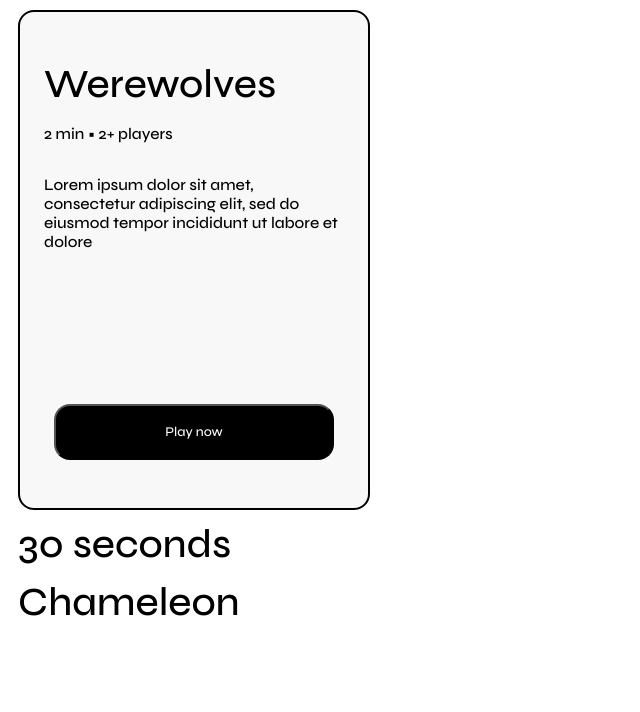
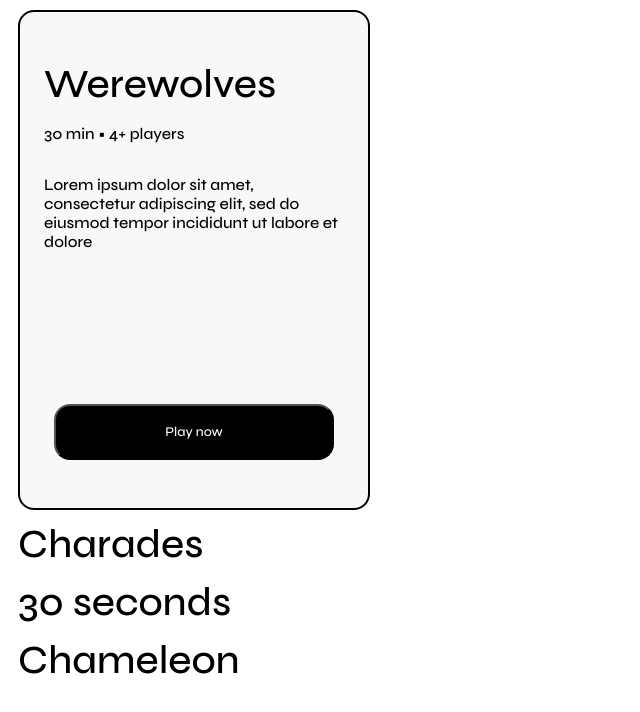
Before and after one commit to kleinbroodje/wabg, a Vue app: page / in a window 1280 px wide. Both pictures are taken after a click on the button "Werewolves". Shown: the top 712 px of the page, without its empty margins (0-640 px from the left). Built offline with nearby package versions, Linux system fonts and the light colour scheme; the HTML template or start-up script is replaced by a standard one.

Commit message:
added unified types for card preview + emits to hide other cards

```diff
--- a/package.json
+++ b/package.json
@@ -19,6 +19,7 @@
     "@vitejs/plugin-vue": "^6.0.3",
     "@vue/tsconfig": "^0.8.1",
     "npm-run-all2": "^8.0.4",
+    "sass": "^1.97.3",
     "typescript": "~5.9.3",
     "vite": "^7.3.1",
     "vite-plugin-vue-devtools": "^8.0.5",
--- /dev/null
+++ b/src/commons/types.ts
@@ -0,0 +1,7 @@
+export interface IGamePreview {
+    id: number,
+    title: string,
+    description: string,
+    duration: number,
+    players: [number, number],  // min-max (2+ for example would be [2, 999])
+}
--- a/src/components/GamePreview.vue
+++ b/src/components/GamePreview.vue
@@ -1,15 +1,29 @@
 <script setup lang="ts">
-import { ref } from 'vue';
+import { computed } from 'vue';
+import type { IGamePreview } from '@/commons/types';
 
-defineProps({
-    title: String,
-    description: String,
-})
+// props
+const props = defineProps<IGamePreview & { openCardIndex: number }>()
 
-const isOpen = ref(false)
+// emits
+const emit = defineEmits<{
+    (e: "setOpen", id: number): void
+}>()
 
+// refs
+
+
+// computers
+const formattedPlayers = computed(() => `${props.players[0]}` + (
+    props.players[1] === 999
+    ? "+"
+    : `- ${props.players[1]}`
+) + " players")
+const isOpen = computed(() => props.openCardIndex === props.id)
+
+// functions
 function toggleOpen() {
-    isOpen.value = !isOpen.value
+    emit("setOpen", props.id)
 }
 
 </script>
@@ -17,19 +31,22 @@ function toggleOpen() {
 <template>
     <div class="card" :class="{ open: isOpen }">
         <button id="toggle-button" @click="toggleOpen">{{ title }}</button>
-        <p v-if="isOpen">2 min • 2+ players</p>
-        <p v-if="isOpen" id="description">{{ description }}</p>
-        <button v-if="isOpen" id="play-button">Play now</button>
+
+        <template v-if="isOpen">
+            <p>{{ duration }} min • {{ formattedPlayers }}</p>
+            <p id="description">{{ description }}</p>
+            <button id="play-button">Play now</button>
+        </template>
+
     </div>
 </template>
 
-<style scoped>
+<style scoped lang="scss">
 .card {
     margin: 10px;
     transition: 0.5s cubic-bezier(0.175, 0.885, 0.32, 1.275), background-color 0s;
-}
 
-.card.open {
+    &.card.open {
         display: flex;
         flex-direction: column;
         width: 300px;
@@ -41,6 +58,7 @@ function toggleOpen() {
         padding-right: 24px;
         padding-top: 48px;
         padding-bottom: 48px;
+    }
 }
 
 #description {
--- /dev/null
+++ b/src/static/gamePreviews.json
@@ -0,0 +1,30 @@
+[
+    {
+        "id": 0,
+        "title": "Werewolves",
+        "description": "Lorem ipsum dolor sit amet, consectetur adipiscing elit, sed do eiusmod tempor incididunt ut labore et dolore",
+        "duration": 30,
+        "players": [4, 999]
+    },
+    {
+        "id": 1,
+        "title": "Charades",
+        "description": "Lorem ipsum dolor sit amet, consectetur adipiscing elit, sed do eiusmod tempor incididunt ut labore et dolore",
+        "duration": 15,
+        "players": [2, 999]
+    },
+    {
+        "id": 2,
+        "title": "30 seconds",
+        "description": "Lorem ipsum dolor sit amet, consectetur adipiscing elit, sed do eiusmod tempor incididunt ut labore et dolore",
+        "duration": 10,
+        "players": [2, 999]
+    },
+    {
+        "id": 3,
+        "title": "Chameleon",
+        "description": "Lorem ipsum dolor sit amet, consectetur adipiscing elit, sed do eiusmod tempor incididunt ut labore et dolore",
+        "duration": 15,
+        "players": [3, 999]
+    }
+]
--- a/src/views/Home.vue
+++ b/src/views/Home.vue
@@ -1,19 +1,31 @@
 <script setup lang="ts">
+import { ref } from "vue";
+import type { Ref } from "vue";
+
 import GamePreview from '../components/GamePreview.vue';
+import _gamePreviewsJson from '@/static/gamePreviews.json'
+import type { IGamePreview } from "@/commons/types.ts"
+
+// globals
+const previews: IGamePreview[] = _gamePreviewsJson as IGamePreview[];
+
+// refs
+const openCardIndex: Ref<number | null> = ref(null);
+
+// functions
+function onSetOpen(new_id: number) {
+    openCardIndex.value = new_id
+}
+
 </script>
 
 <template>
-        <GamePreview
-        title="Werewolves"
-        description="Lorem ipsum dolor sit amet, consectetur adipiscing elit, sed do eiusmod tempor incididunt ut labore et dolore "
-    />
     <GamePreview
-        title="30 seconds"
-        description="Lorem ipsum dolor sit amet, consectetur adipiscing elit, sed do eiusmod tempor incididunt ut labore et dolore"
-    />
-    <GamePreview
-        title="Chameleon"
-        description="Lorem ipsum dolor sit amet, consectetur adipiscing elit, sed do eiusmod tempor incididunt ut labore et dolore "
+        v-for="(preview, index) in previews"
+        :key="index"
+        v-bind="preview"
+        :openCardIndex="openCardIndex"
+        @set-open="onSetOpen"
     />
 </template>
 
```
Also changed, not shown: 1 other file (tests, documents, lock files or other folders). Lines whose indentation alone changed are shown as unchanged.
